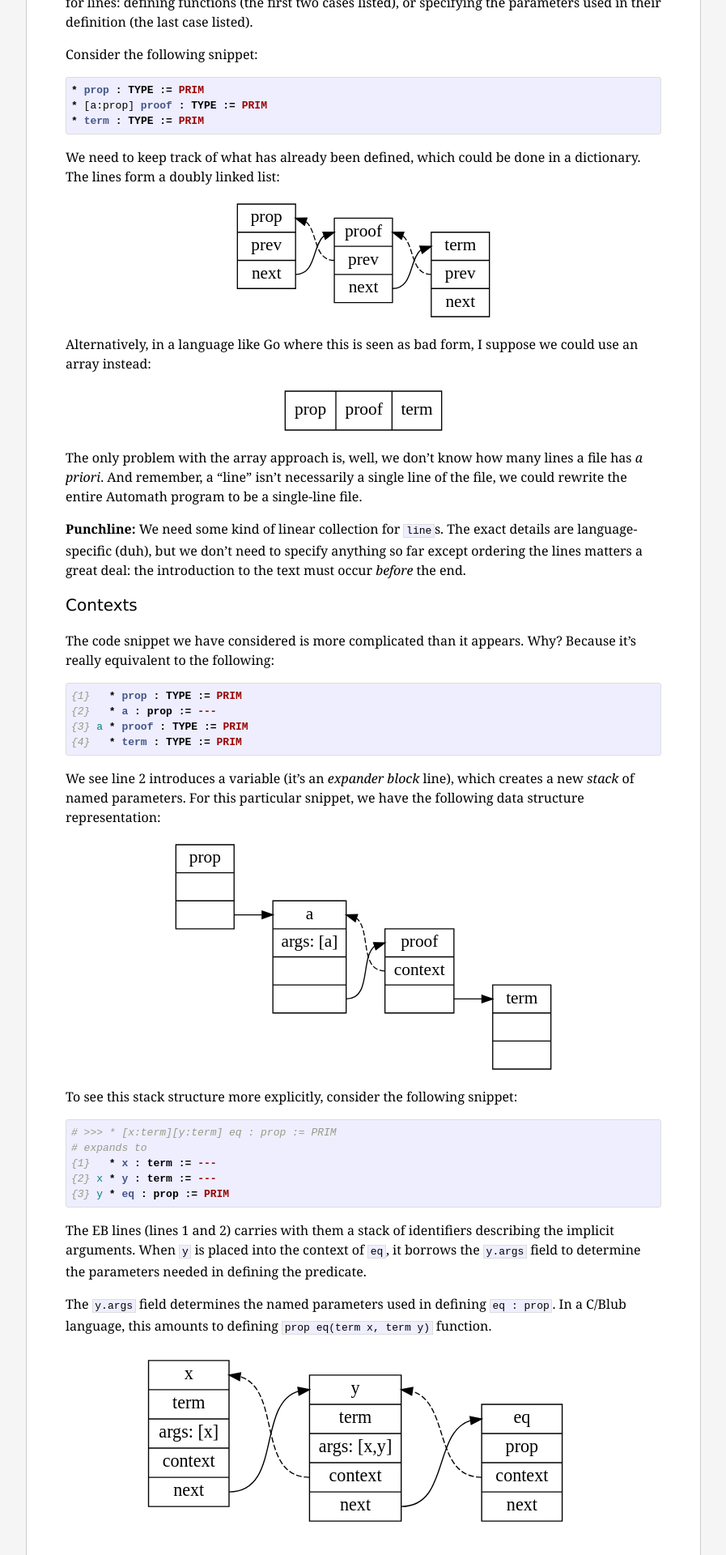
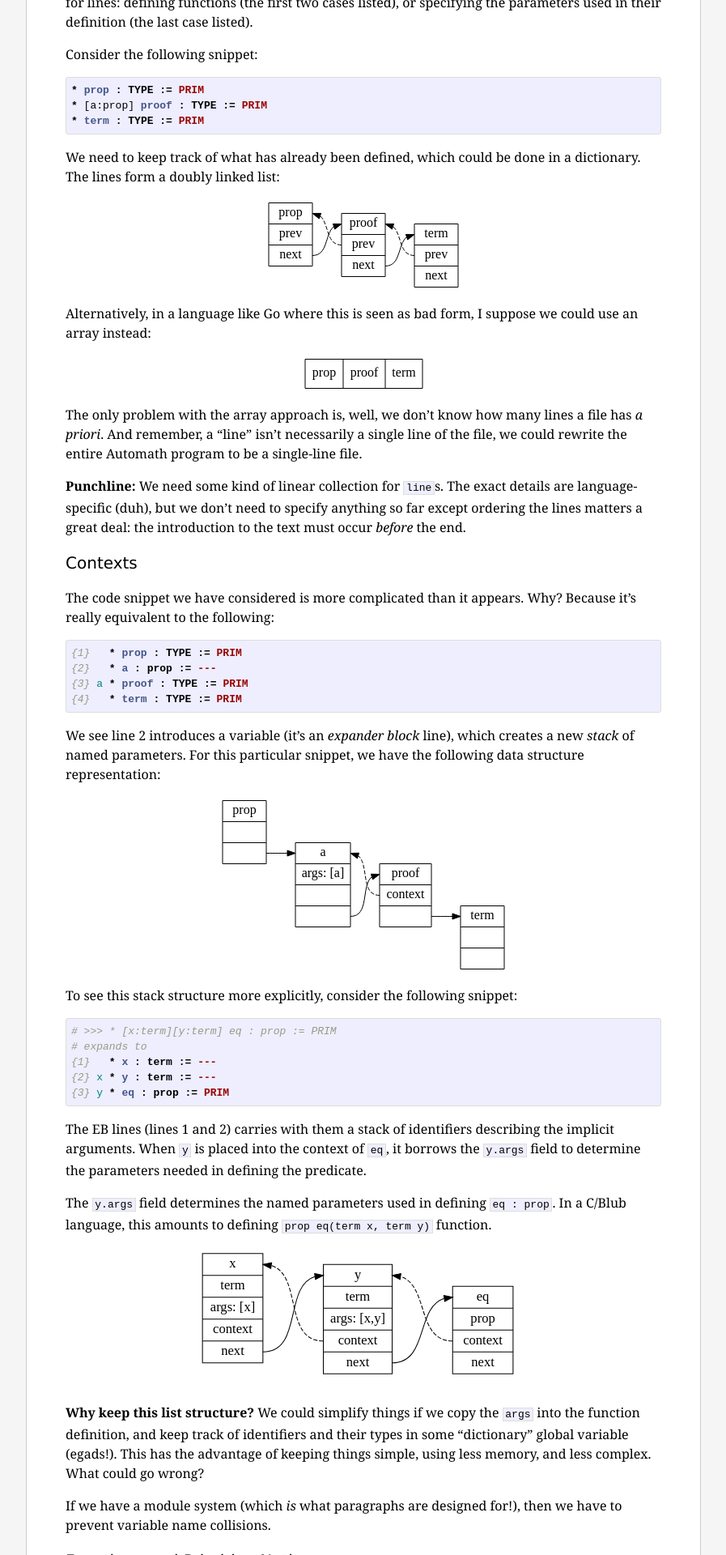
Before and after one commit to pqnelson/pqnelson.github.com, a Jekyll site: the page built from _posts/2016-01-02-automath-data-structures.md, in a window 1280 px wide. Shown: the part 755-2675 px from the top of the page at 81% size, without its empty margins (191-1088 px from the left). Built offline with Jekyll 4.4.1, drawn with Linux system fonts in a browser that asks for light colours; Markdown is read by kramdown in place of the engine named in the settings.

Commit message:
Fixed svg image sizing for mobile

```diff
--- a/_posts/2016-01-02-automath-data-structures.md
+++ b/_posts/2016-01-02-automath-data-structures.md
@@ -51,12 +51,14 @@ Consider the following snippet:
 We need to keep track of what has already been defined, which could be
 done in a dictionary. The lines form a doubly linked list:
 
-![Lines form a doubly-linked list]({{ site.url }}/assets/auto-ds-lines1.svg)
+<img alt="Lines form a doubly-linked list" src="{{ site.url }}/assets/auto-ds-lines1.svg"
+style="max-width:242px;" />
 
 Alternatively, in a language like Go where this is seen as bad form, I
 suppose we could use an array instead:
 
-![Lines form an array]({{ site.url }}/assets/auto-ds-lines2.svg)
+<img alt="Lines form an array" src="{{ site.url }}/assets/auto-ds-lines2.svg"
+style="max-width:153px;" />
 
 The only problem with the array approach is, well, we don't know how
 many lines a file has _a priori_. And remember, a "line" isn't
@@ -83,7 +85,8 @@ We see line 2 introduces a variable (it's an _expander block_ line),
 which creates a new _stack_ of named parameters. For this particular
 snippet, we have the following data structure representation:
 
-![Context stack representation]({{ site.url }}/assets/auto-ds-lines3.svg)
+<img alt="Context stack representation" src="{{ site.url }}/assets/auto-ds-lines3.svg"
+style="max-width:356px;" />
 
 To see this stack structure more explicitly, consider the following
 snippet:
@@ -104,7 +107,8 @@ The `y.args` field determines the named parameters used in defining
 `eq : prop`. In a C/Blub language, this amounts to defining `prop
 eq(term x, term y)` function.
 
-![Context stack representation]({{ site.url }}/assets/auto-ds-lines4.svg)
+<img alt="Context stack representation" src="{{ site.url }}/assets/auto-ds-lines4.svg"
+style="max-width:407px;" />
 
 **Why keep this list structure?** We could simplify things if we copy
 the `args` into the function definition, and keep track of identifiers
```
Also changed, not shown: assets/auto-ds-lines1.svg, assets/auto-ds-lines2.svg, assets/auto-ds-lines4.svg.
